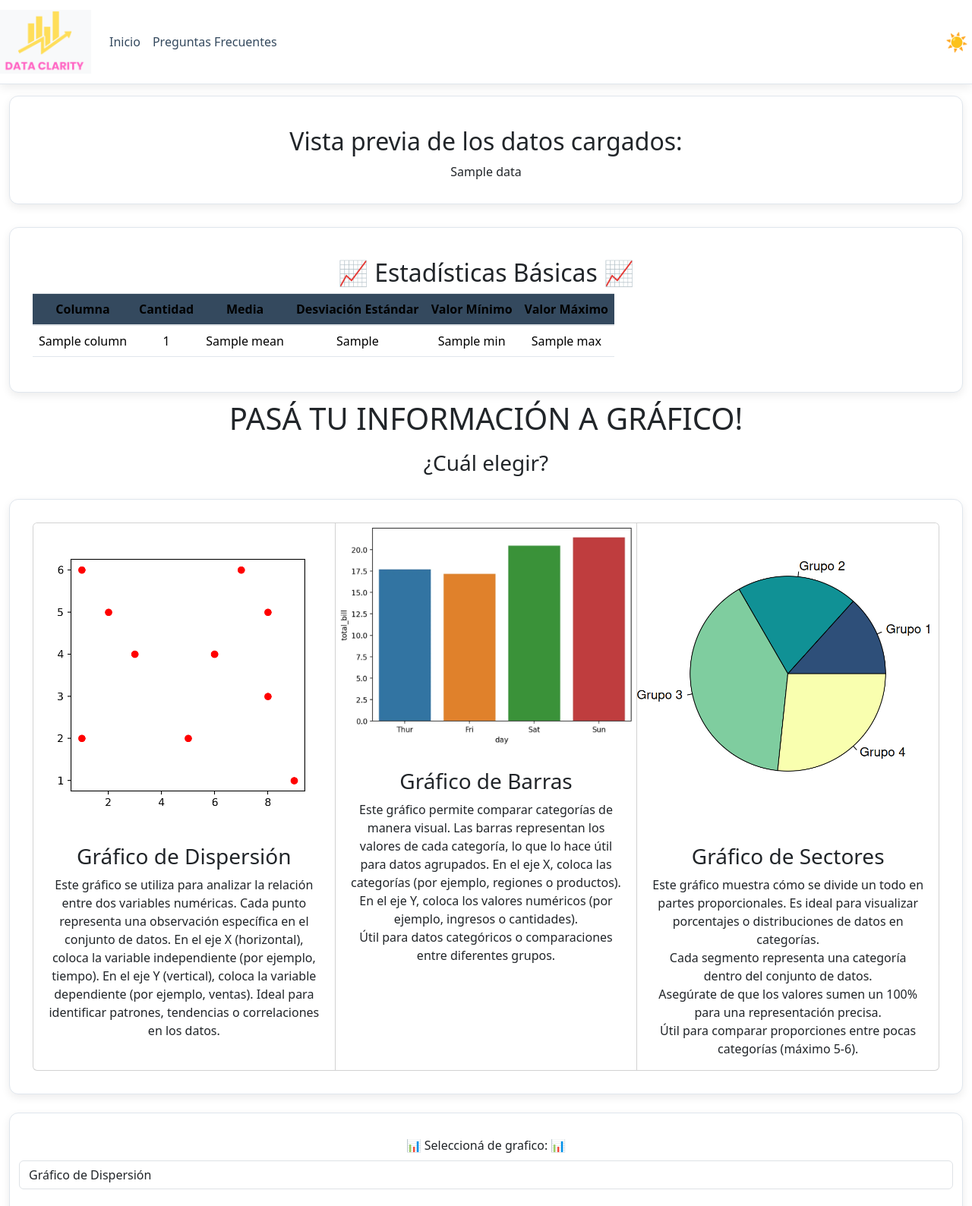
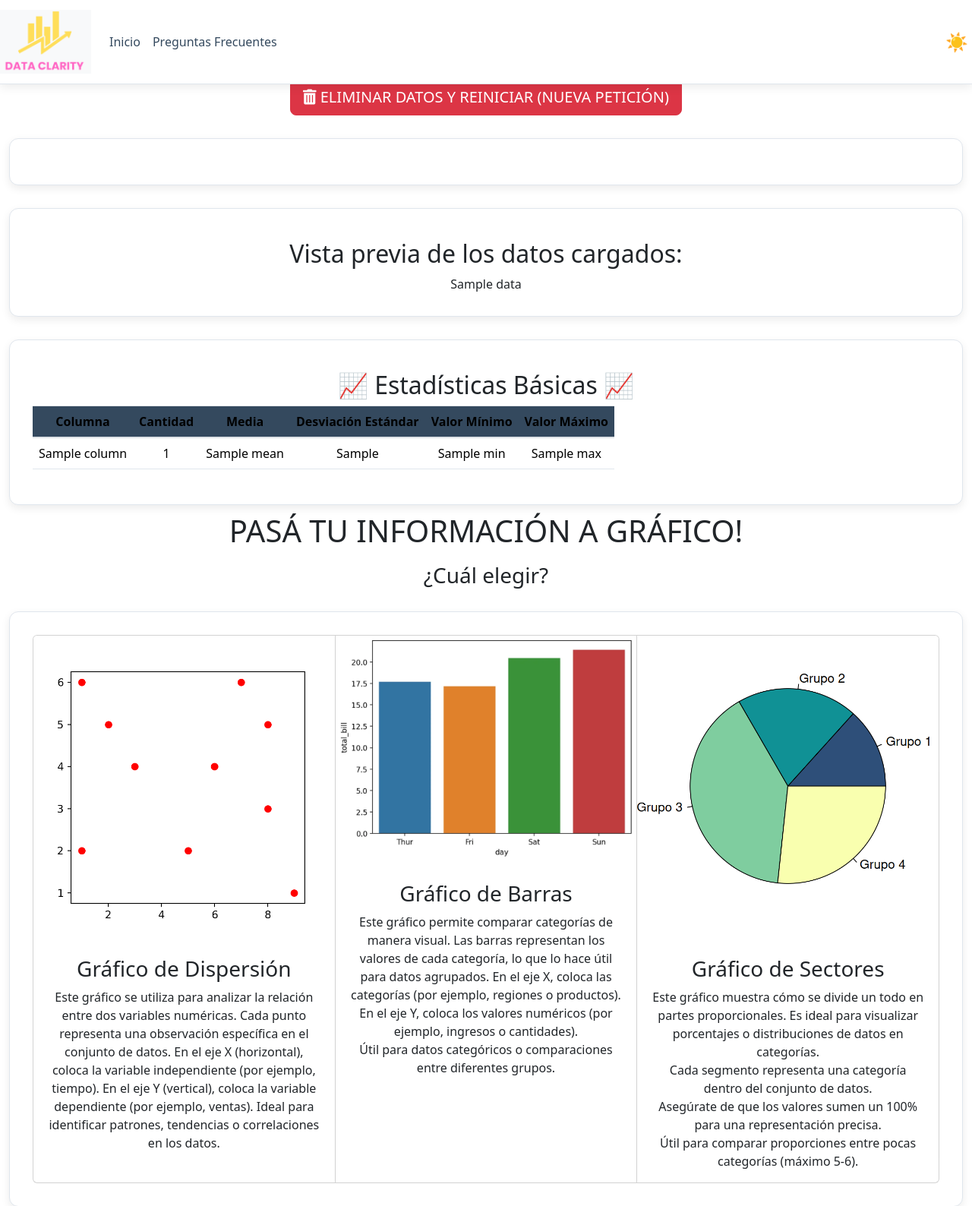
Before and after one commit to jesicaacosta/DataClarity, a Flask app: template templates/index.html in a window 1280 px wide. Shown: the top 1588 px of the page at 76% size. Run offline with Flask 3, Linux system fonts and the light colour scheme; the template is opened without the code that fills it: most values are stand-ins (such as "Sample title", 1, 10 or a date in 2020); some libraries are stand-ins or nearby versions; some web fonts are replaced.

Commit message:
Cambios voisuales

```diff
--- a/app.py
+++ b/app.py
@@ -11,7 +11,8 @@ app = Flask(__name__)
 # CLAVE CRÍTICA: Necesaria para cifrar las 'sessiones' de cada usuario.
 # Esto elimina el riesgo de la variable global y la inseguridad.
 # IMPORTANTE: Reemplace este valor con una cadena larga y aleatoria en producción.
-app.config['SECRET_KEY'] = 'UnaClaveSecretaMuyLargaYCompleja1234567890'
+app.config['' \
+''] = 'GeneraUnaClaveAquiConMasDe2shjkddsakdbsajkbdjw!23848sdmand'
 
 # --- FUNCIONES DE SOPORTE ---
 def get_data_from_session():
@@ -187,5 +188,17 @@ def faqs():
     return render_template("faqs.html", preguntas=preguntas, respuestas=respuestas)
 
 
+
+
+# --- NUEVA RUTA: RESET DE DATOS ---
+@app.route('/reset-data') # Ruta para limpiar los datos de la sesión
+def reset_data():
+    """Limpia el DataFrame de la sesión del usuario y redirige a la página de inicio."""
+    # Acción: Eliminar la clave 'data' de la sesión. Si no existe, no hace nada (seguro).
+    session.pop('data', None)
+    # Redireccionamos a la función home (/) para recargar la página limpia
+    return redirect(url_for('home')) # Redirige a la página de inicio limpia
+
+
 if __name__ == '__main__':
     app.run(debug=True)
--- a/templates/index.html
+++ b/templates/index.html
@@ -50,7 +50,7 @@
   </head>
 
 <nav class="navbar navbar-expand-lg fixed-top">
-    <a class="navbar-brand" href="http://127.0.0.1:5000/">
+	    <a class="navbar-brand" href="http://127.0.0.1:5000/">
         <img src="/static/images/DATACLARITY.png" width="120px" alt="" />
     </a>
     <button
@@ -206,7 +206,7 @@
 
     <!-- Encabezado principal -->
     <div class="text-center mb-4 box-subida">
-      <h2>Subí acá tu archivo 😎 en formato CSV, XLSX O JSON</h2>
+      <h2>Subí acá tu archivo en formato CSV, XLSX O JSON</h2>
       <!-- Contenedor de formulario para subir archivos -->
       <div class="form-container">
         <form action="/upload" method="POST" enctype="multipart/form-data">
@@ -232,6 +232,20 @@
 
     <!-- Sección para mostrar los datos cargados -->
     {% if data %}
+
+	{% if data %}
+    <div class="row mb-4">
+        <div class="col-md-12 text-center">
+            <a href="{{ url_for('reset_data') }}" class="btn btn-danger btn-lg">
+                <i class="fas fa-trash-alt"></i> ELIMINAR DATOS Y REINICIAR (NUEVA PETICIÓN)
+            </a>
+        </div>
+    </div>
+    <div class="data-table">
+        </div>
+    {% endif %}
+
+
     <div class="data-table">
       <h2>Vista previa de los datos cargados:</h2>
       <div class="table-responsive">{{ data|safe }}</div>
@@ -478,6 +492,5 @@
     <script src="https://code.jquery.com/jquery-3.5.1.min.js"></script>
     <script src="https://cdn.jsdelivr.net/npm/popper.js@1.16.1/dist/umd/popper.min.js"></script>
     <script src="https://stackpath.bootstrapcdn.com/bootstrap/4.5.2/js/bootstrap.min.js"></script>
-    <script src="{{ url_for('static', filename='js/app.js') }}"></script>
-  </body>
+<script src="{{ url_for('static', filename='app.js') }}"></script>  </body>
 </html>
```
